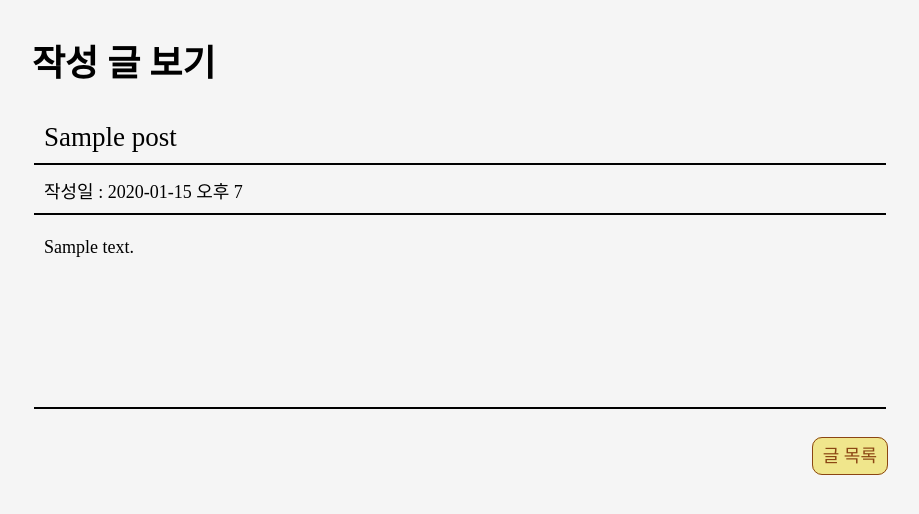
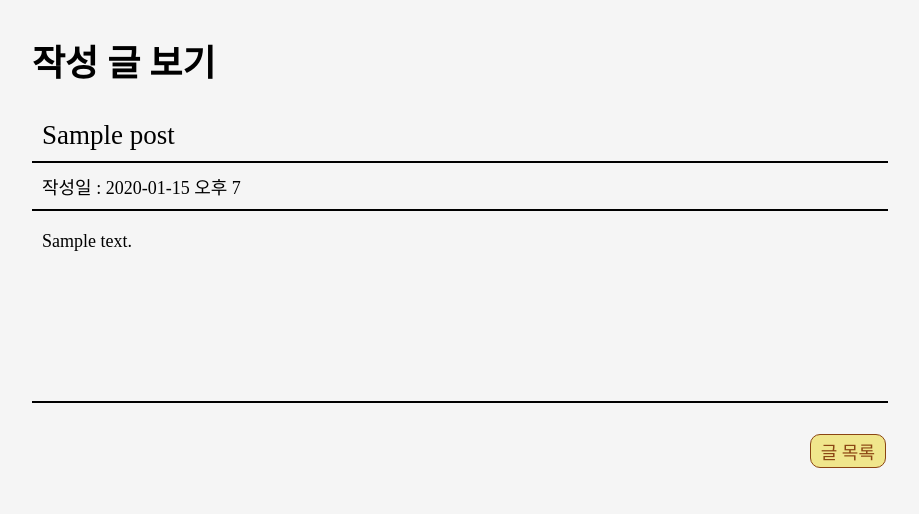
Before and after one commit to JG-C3/DjangoW5-Example, a Django app: page /page/1/ in a window 1280 px wide. Shown: the part 82-596 px from the top of the page, without its empty margins (180-1099 px from the left). Run offline with Django 4.2, Linux system fonts and the light colour scheme; tables that the repository leaves empty hold one stand-in row (values such as "Sample post"); some web fonts are replaced.

Commit message:
Update Django W5

```diff
--- a/page/templates/page/create.html
+++ b/page/templates/page/create.html
@@ -60,7 +60,7 @@
       <tr>
         <td><label for="title">제목</label></td>
         <!-- [코드 수정] 서버에 딕셔너리 형식으로 전달되는 값의 Key값을 'title'로 설정하기 -->
-        <td><input class="title" name="title" id="title" type="text"></td>
+        <td><input class="title" name="title" id="title" type="text" maxlength=50></td>
       </tr>
     </table>
 
--- a/page/templates/page/detail.html
+++ b/page/templates/page/detail.html
@@ -4,6 +4,8 @@
   <style>
     table {
       width: 100%;
+      border-collapse: collapse;
+      table-layout: fixed;
     }
     td {
       padding: 10px;
@@ -11,6 +13,10 @@
     }
     .title {
       font-size: 1.5rem;
+    }
+    .functions {
+      width: 7rem;
+      white-space: nowrap;
     }
     .content {
       display: flex;
@@ -21,11 +27,15 @@
       margin: 10px 0;
     }
     .right {
+      display: flex;
+      flex-wrap: wrap;
+      justify-content: right;
       padding-top: 20px;
       text-align: right;
     }
     .button {
-      padding: 8px 10px;
+      margin: 1px 2px;
+      padding: 3px 10px;
       border: 1px solid;
       border-radius: 10px;
       background-color: Khaki;
```
Also changed, not shown: page/templates/page/read.html (+10 -3 lines).
